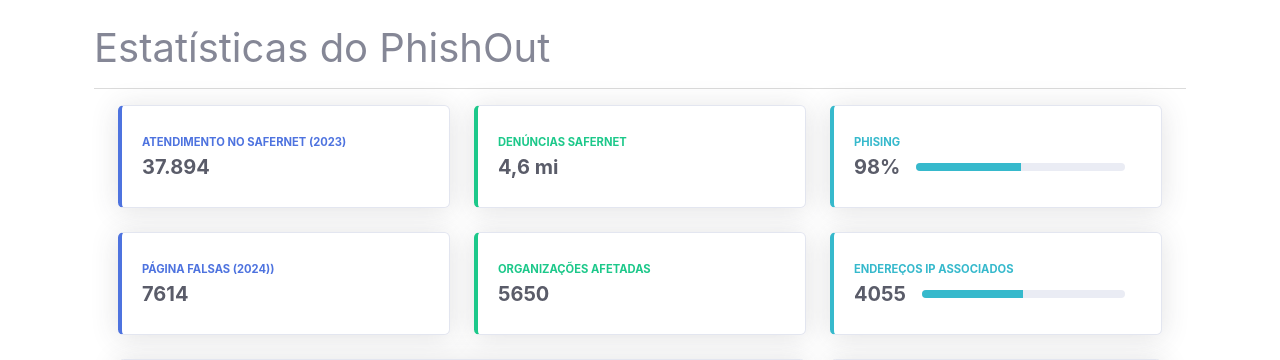
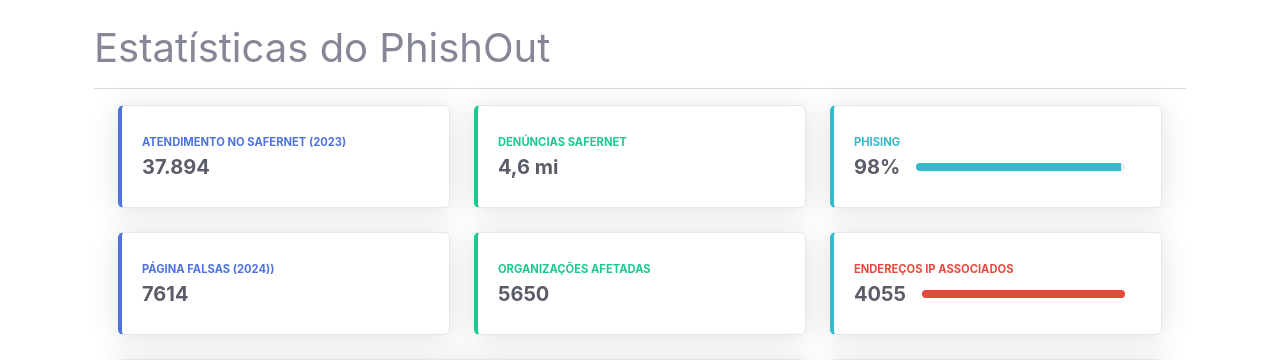
Before and after one commit to GregMasterBr/seproteja, a Django app: page /estatisticas/ in a window 1280 px wide. Shown: the part 73-433 px from the top of the page. Run offline with Django 4.2, Linux system fonts and the light colour scheme; some libraries are stand-ins or nearby versions.

Commit message:
Corrigindo estatistica e o educacional

```diff
--- a/myproject/core/templates/educacional.html
+++ b/myproject/core/templates/educacional.html
@@ -67,7 +67,7 @@
             <a href="https://www.figma.com/proto/CfUOezqGm4x0b70KSyRna9/PhishOut-(Copy)?node-id=211-265&t=HOCSb4jtqfMgKJbq-1"  target="_blank" style="cursor: pointer; text-decoration:none; "> {% comment %}data-bs-toggle="modal" data-bs-target="#golpe1" {% endcomment %}
             <div class="card card-cover h-100 overflow-hidden text-bg-dark rounded-4 shadow-lg" style="background-image: url('/static/img/celular.png');background-size: cover; background-repeat: no-repeat;">
               <div class="d-flex flex-column h-100 p-5 pb-3 text-shadow-1">
-                <h3 class="pt-5 mt-5 mb-4 display-6 lh-1 fw-bold">Se protegndo de golpes por ligações</h3>
+                <h3 class="pt-5 mt-5 mb-4 display-6 lh-1 fw-bold">Se protegendo de golpes por ligações</h3>
                 <ul class="d-flex list-unstyled mt-auto">
                   <li class="me-auto">
                     <img src="https://github.com/twbs.png" alt="Bootstrap" width="32" height="32" class="rounded-circle border border-white">
--- a/myproject/core/templates/estatisticas.html
+++ b/myproject/core/templates/estatisticas.html
@@ -72,7 +72,7 @@
                                     </div>
                                     <div class="col">
                                         <div class="progress progress-sm mr-2">
-                                            <div class="progress-bar bg-info" role="progressbar" style="width: 50%" aria-valuenow="50" aria-valuemin="0" aria-valuemax="100"></div>
+                                            <div class="progress-bar bg-info" role="progressbar" style="width: 98%" aria-valuenow="50" aria-valuemin="0" aria-valuemax="100"></div>
                                         </div>
                                     </div>
                                 </div>
@@ -133,7 +133,7 @@
                     <div class="card-body">
                         <div class="row no-gutters align-items-center">
                             <div class="col mr-2">
-                                <div class="text-xs font-weight-bold text-info text-uppercase mb-1">Endereços IP associados
+                                <div class="text-xs font-weight-bold text-danger text-uppercase mb-1">Endereços IP associados
                                 </div>
                                 <div class="row no-gutters align-items-center">
                                     <div class="col-auto">
@@ -141,7 +141,7 @@
                                     </div>
                                     <div class="col">
                                         <div class="progress progress-sm mr-2">
-                                            <div class="progress-bar bg-info" role="progressbar" style="width: 50%" aria-valuenow="50" aria-valuemin="0" aria-valuemax="100"></div>
+                                            <div class="progress-bar bg-danger" role="progressbar" style="width: 100%" aria-valuenow="50" aria-valuemin="0" aria-valuemax="100"></div>
                                         </div>
                                     </div>
                                 </div>
```
